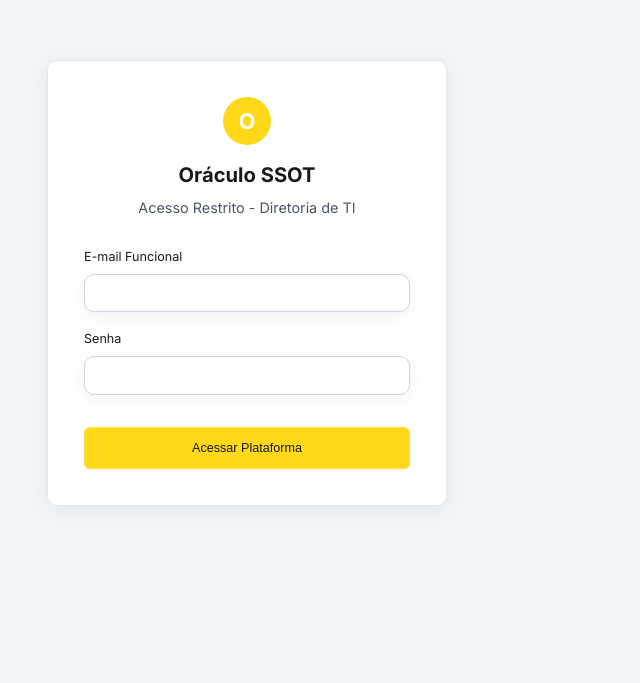
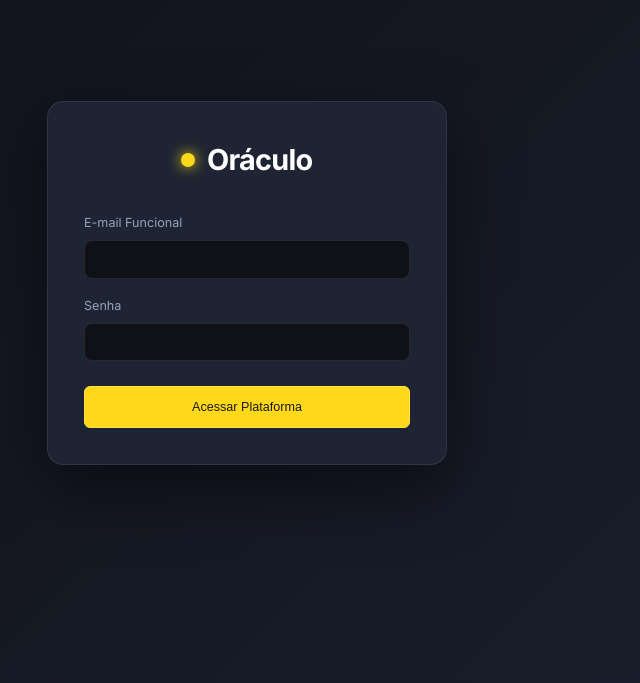
Before and after one commit to niraldojunior/oraculo, a React (Vite) app: page /login in a window 1280 px wide. Shown: the part 117-800 px from the top of the page, without its empty margins (393-1033 px from the left). Built offline with nearby package versions, Linux system fonts and the light colour scheme.

Commit message:
feat: Add a login page and update the build script to include Prisma database push.

```diff
--- a/package.json
+++ b/package.json
@@ -5,7 +5,7 @@
   "type": "module",
   "scripts": {
     "dev": "vite",
-    "build": "prisma generate && tsc -b && vite build",
+    "build": "prisma generate && prisma db push --accept-data-loss && tsc -b && vite build",
     "lint": "eslint .",
     "preview": "vite preview"
   },
--- a/src/pages/Login.tsx
+++ b/src/pages/Login.tsx
@@ -25,44 +25,41 @@ const Login: React.FC = () => {
   };
 
   return (
-    <div className="flex-center" style={{ height: '100vh', background: 'radial-gradient(circle at top left, var(--bg-card), var(--bg-dark))' }}>
-      <div className="glass-panel" style={{ width: '100%', maxWidth: '400px', padding: '2.5rem', display: 'flex', flexDirection: 'column', gap: '2rem' }}>
+    <div className="flex-center" style={{ height: '100vh', background: 'linear-gradient(135deg, #0F1117 0%, #1A1F2E 100%)' }}>
+      <div style={{ width: '100%', maxWidth: '400px', padding: '2.5rem', display: 'flex', flexDirection: 'column', gap: '2rem', background: '#1E2433', borderRadius: '16px', border: '1px solid rgba(255,255,255,0.08)', boxShadow: '0 24px 64px rgba(0,0,0,0.5)' }}>
         <div style={{ textAlign: 'center' }}>
-          <div className="flex-center" style={{ width: 48, height: 48, borderRadius: '50%', background: 'var(--accent-base)', margin: '0 auto 1rem' }}>
-             <span style={{ color: 'white', fontWeight: 'bold', fontSize: '1.5rem' }}>O</span>
-          </div>
-          <h2>Oráculo SSOT</h2>
-          <p className="text-secondary" style={{ marginTop: '0.5rem' }}>Acesso Restrito - Diretoria de TI</p>
+          <h1 style={{ fontSize: '2rem', display: 'flex', alignItems: 'center', justifyContent: 'center', gap: '0.8rem', color: '#FFFFFF', fontWeight: 800, marginBottom: '0.25rem' }}>
+            <div style={{ width: 14, height: 14, borderRadius: '50%', background: '#FFD919', boxShadow: '0 0 14px #FFD919', flexShrink: 0 }}></div>
+            Oráculo
+          </h1>
         </div>
 
         <form onSubmit={handleLogin} style={{ display: 'flex', flexDirection: 'column', gap: '1.25rem' }}>
-          {error && <div className="badge badge-red" style={{ justifyContent: 'center', padding: '0.75rem' }}>{error}</div>}
+          {error && <div style={{ background: 'rgba(239,68,68,0.15)', border: '1px solid rgba(239,68,68,0.3)', color: '#f87171', borderRadius: '8px', padding: '0.75rem', textAlign: 'center', fontSize: '0.875rem' }}>{error}</div>}
 
           <div style={{ display: 'flex', flexDirection: 'column', gap: '0.5rem' }}>
-            <label className="text-secondary" style={{ fontSize: '0.875rem' }}>E-mail Funcional</label>
+            <label style={{ fontSize: '0.875rem', color: '#94A3B8' }}>E-mail Funcional</label>
             <input
               type="email"
               value={email}
               onChange={(e) => setEmail(e.target.value)}
-              className="glass-panel"
-              style={{ width: '100%', padding: '0.75rem 1rem', outline: 'none', color: 'var(--text-primary)', border: '1px solid var(--glass-border-strong)' }}
+              style={{ width: '100%', padding: '0.75rem 1rem', outline: 'none', color: '#F1F5F9', background: '#0F1117', border: '1px solid rgba(255,255,255,0.1)', borderRadius: '8px', fontSize: '0.95rem', boxSizing: 'border-box' }}
               required
             />
           </div>
 
           <div style={{ display: 'flex', flexDirection: 'column', gap: '0.5rem' }}>
-            <label className="text-secondary" style={{ fontSize: '0.875rem' }}>Senha</label>
+            <label style={{ fontSize: '0.875rem', color: '#94A3B8' }}>Senha</label>
             <input
               type="password"
               value={password}
               onChange={(e) => setPassword(e.target.value)}
-              className="glass-panel"
-              style={{ width: '100%', padding: '0.75rem 1rem', outline: 'none', color: 'var(--text-primary)', border: '1px solid var(--glass-border-strong)' }}
+              style={{ width: '100%', padding: '0.75rem 1rem', outline: 'none', color: '#F1F5F9', background: '#0F1117', border: '1px solid rgba(255,255,255,0.1)', borderRadius: '8px', fontSize: '0.95rem', boxSizing: 'border-box' }}
               required
             />
           </div>
 
-          <button type="submit" className="btn btn-primary" style={{ width: '100%', padding: '0.875rem', marginTop: '1rem' }} disabled={loading}>
+          <button type="submit" className="btn btn-primary" style={{ width: '100%', padding: '0.875rem', marginTop: '0.5rem' }} disabled={loading}>
             {loading ? 'Autenticando...' : 'Acessar Plataforma'}
           </button>
         </form>
```
